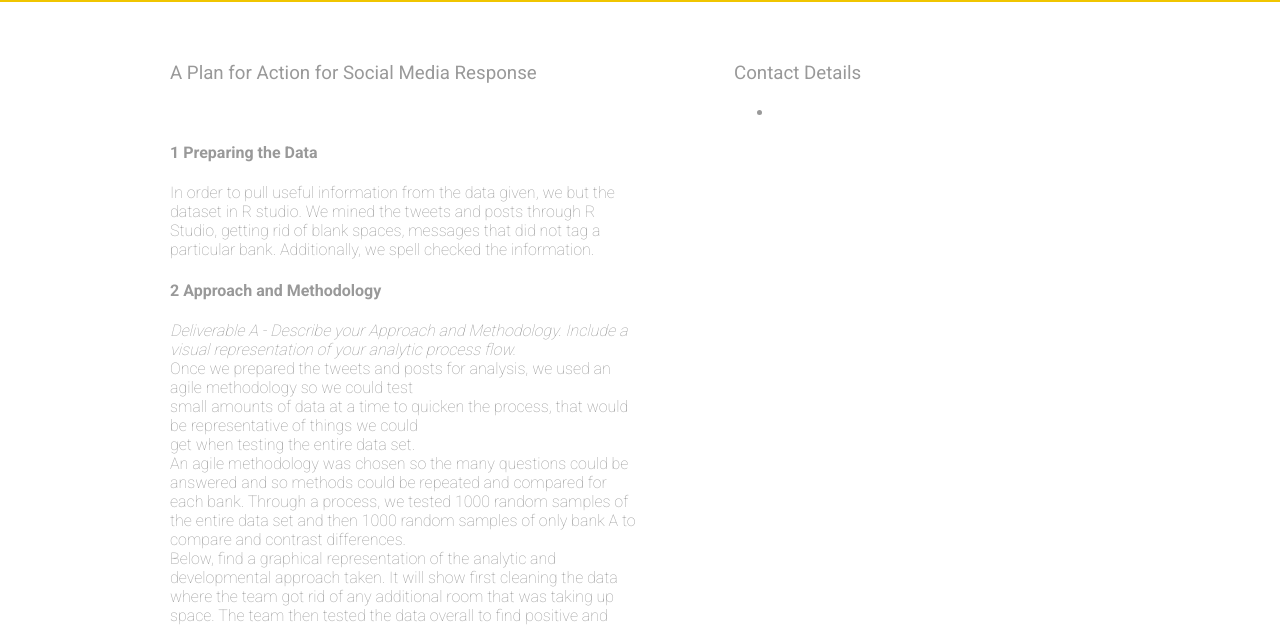
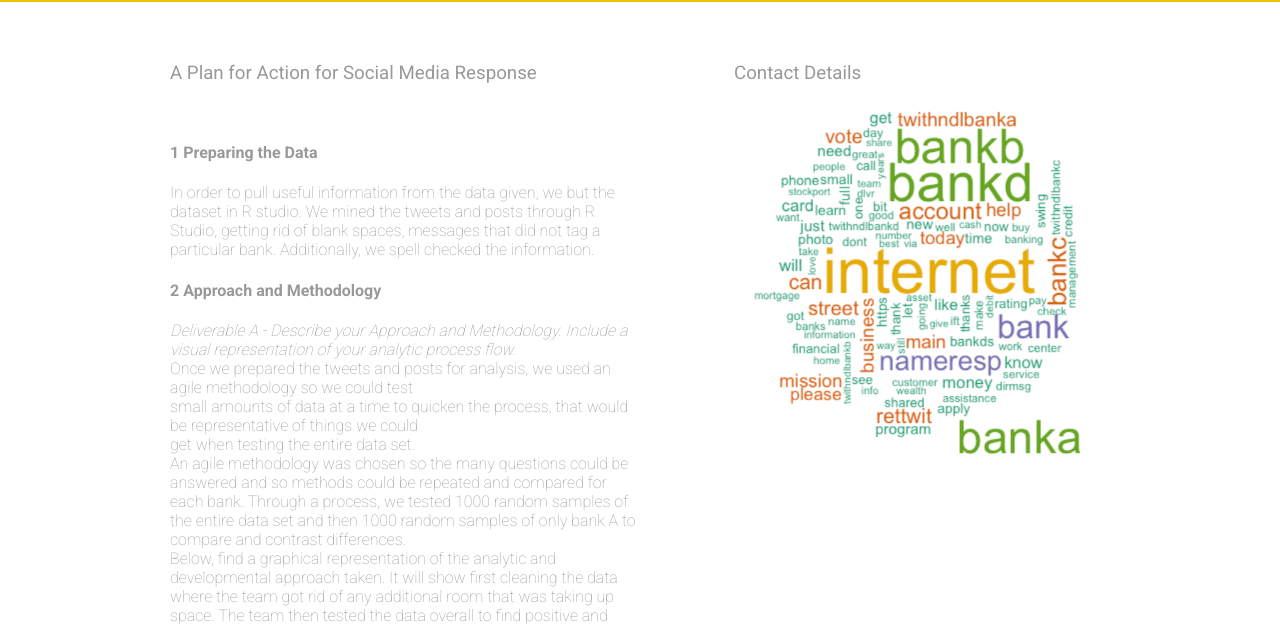
Before and after one commit to caseysalvador/caseysalvador.github.io, a plain HTML site: page projects.html in a window 1280 px wide. Shown: the part 132-758 px from the top of the page. Drawn offline with Linux system fonts and the light colour scheme.

Commit message:
13 commit

```diff
--- a/css/main.css
+++ b/css/main.css
@@ -167,15 +167,6 @@ P A G E: C O N T A C T
 }
 
 /***********************
-PAGE: Projects
-***********************/
-
-.illustration li.wordcloud a{
-  background-image: url('../img/wordcloud.png');
-}
-
-
-/***********************
 C O L O R
 ***********************/
 
--- a/projects.html
+++ b/projects.html
@@ -58,9 +58,7 @@
       <section id="secondary">
 
        <h3>Contact Details</h3>
-        <ul class="illustration">
-          <li class="wordcloud"></li>
-        </ul>
+       <img src="../img/wordcloud.png">
 
       </section>
 
```
